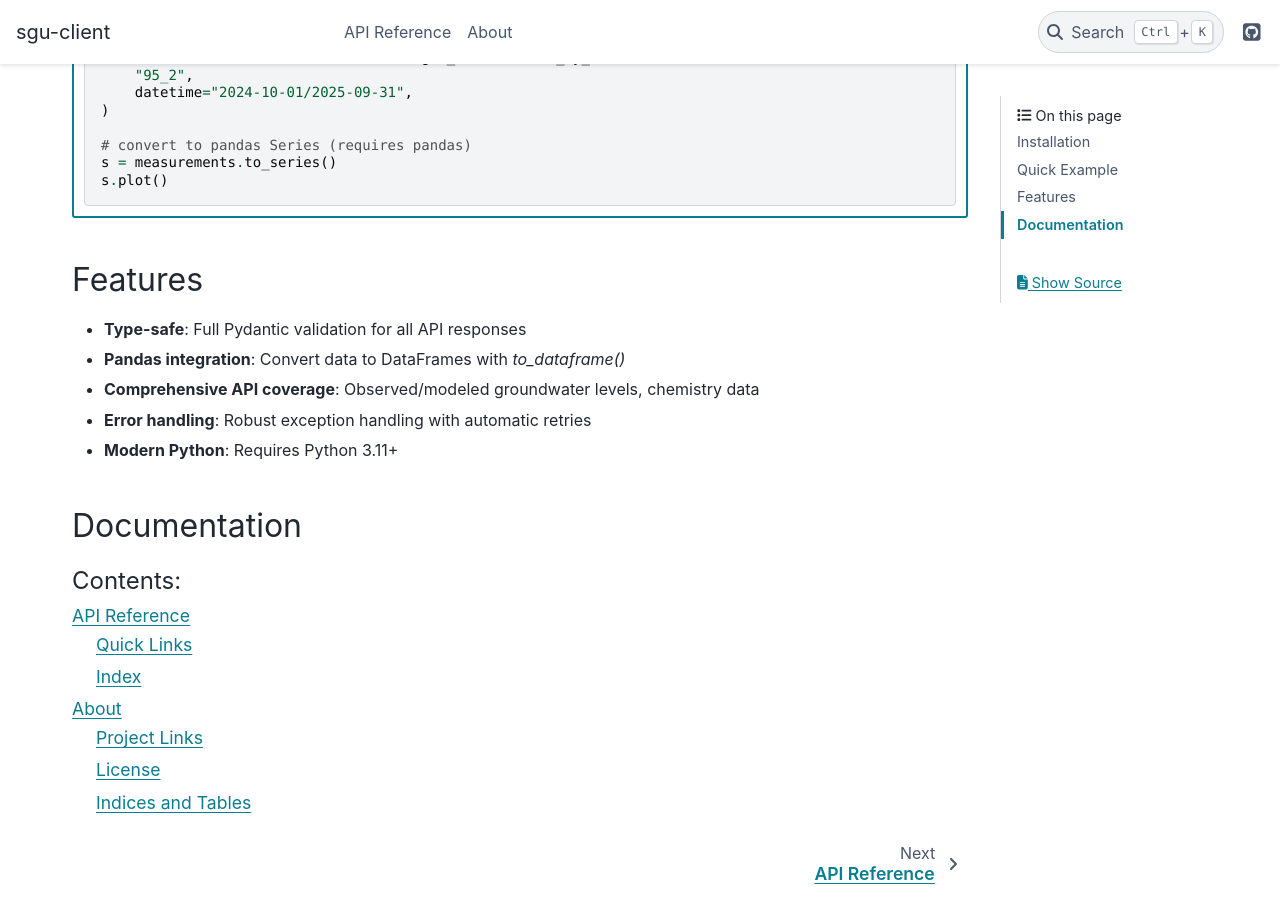
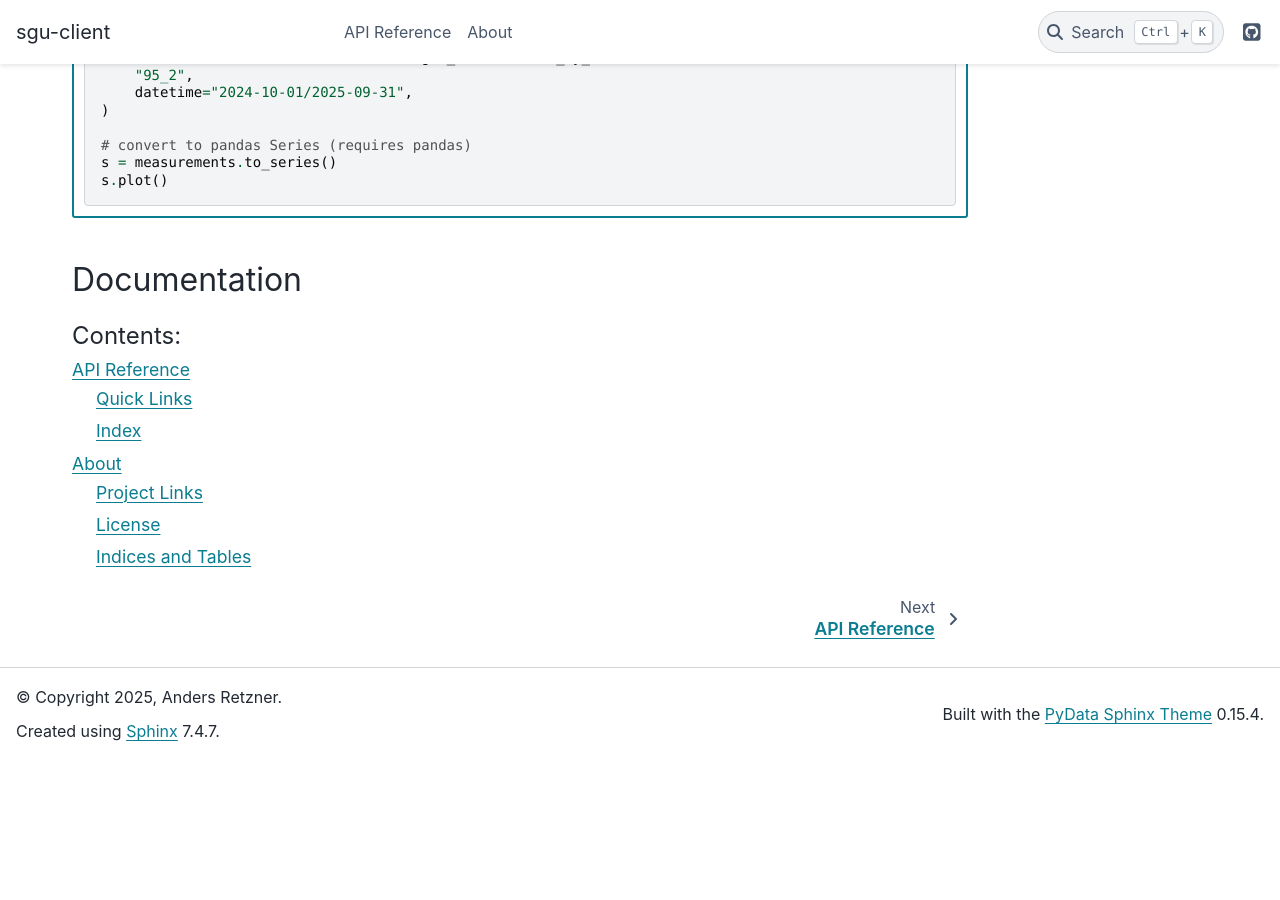
Before and after one commit to officialankan/sgu-client, a Sphinx documentation site: the page built from docs/source/index.rst, in a window 1280 px wide and 900 px high, scrolled down 866 px. Built offline with Sphinx 7.4.7 and the PyData theme 0.15.4, drawn with Linux system fonts in a browser that asks for light colours; after the commit the page ends 1627 px from its top, so only the background shows below that.

Commit message:
docs: refine documentation structure and content
- Add GitHub profile link to About page for maintainer attribution
- Add cross-references between Observed and Modeled sections in API docs
- Simplify Data Models page by removing redundant overview content
- Remove duplicate Features section from index page

🤖 Generated with [Claude Code](https://claude.com/claude-code)

Co-Authored-By: Claude Sonnet 4.5 <noreply@anthropic.com>

```diff
--- a/docs/source/about.rst
+++ b/docs/source/about.rst
@@ -11,7 +11,7 @@ Project Links
 License
 -------
 
-This project is maintained by Anders Retzner and is available under an open-source license.
+This project is maintained by Anders Retzner (https://github.com/officialankan) and is available under an open-source license.
 
 Indices and Tables
 ------------------
--- a/docs/source/index.rst
+++ b/docs/source/index.rst
@@ -55,15 +55,6 @@ Quick Example
             :width: 100%
             :align: center
 
-Features
---------
-
-- **Type-safe**: Full Pydantic validation for all API responses
-- **Pandas integration**: Convert data to DataFrames with `to_dataframe()`
-- **Comprehensive API coverage**: Observed/modeled groundwater levels, chemistry data
-- **Error handling**: Robust exception handling with automatic retries
-- **Modern Python**: Requires Python 3.11+
-
 Documentation
 -------------
 
```
Also changed, not shown: docs/source/api/levels.rst (+6 -2 lines), docs/source/api/models.rst (+3 -22 lines).
